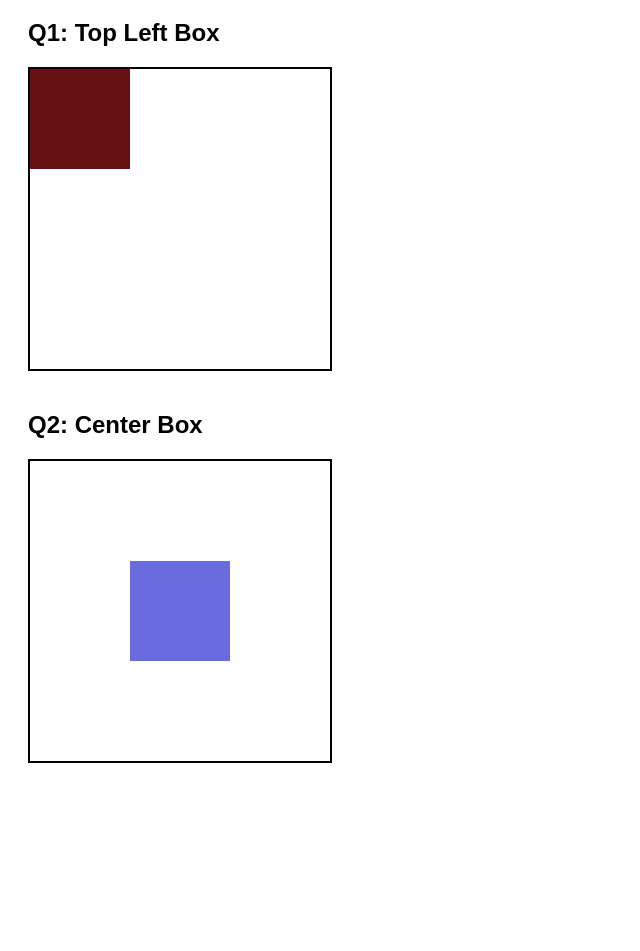
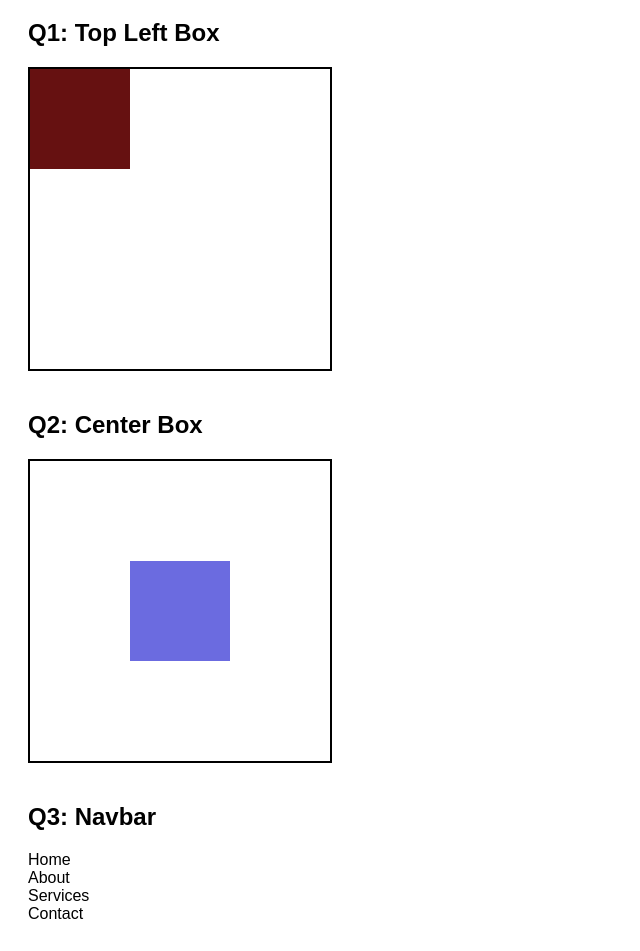
Before and after one commit to Sweetypatel13/Flexbox, a plain HTML site: page index.html in a window 1280 px wide. Shown: the part 107-1058 px from the top of the page, without its empty margins (0-640 px from the left). Before the commit the page ends 898 px from the top, so only its background shows below. Drawn offline with Linux system fonts and the light colour scheme.

Commit message:
provided q3

```diff
--- a/index.html
+++ b/index.html
@@ -60,5 +60,13 @@
    <div class="q2-container">
      <div class="q2-box"></div>
    </div>
+   <!-- Q3 -->
+  <h2>Q3: Navbar</h2>
+  <div class="navbar">
+    <div>Home</div>
+    <div>About</div>
+    <div>Services</div>
+    <div>Contact</div>
+  </div>
 </body>
 </html>
```
